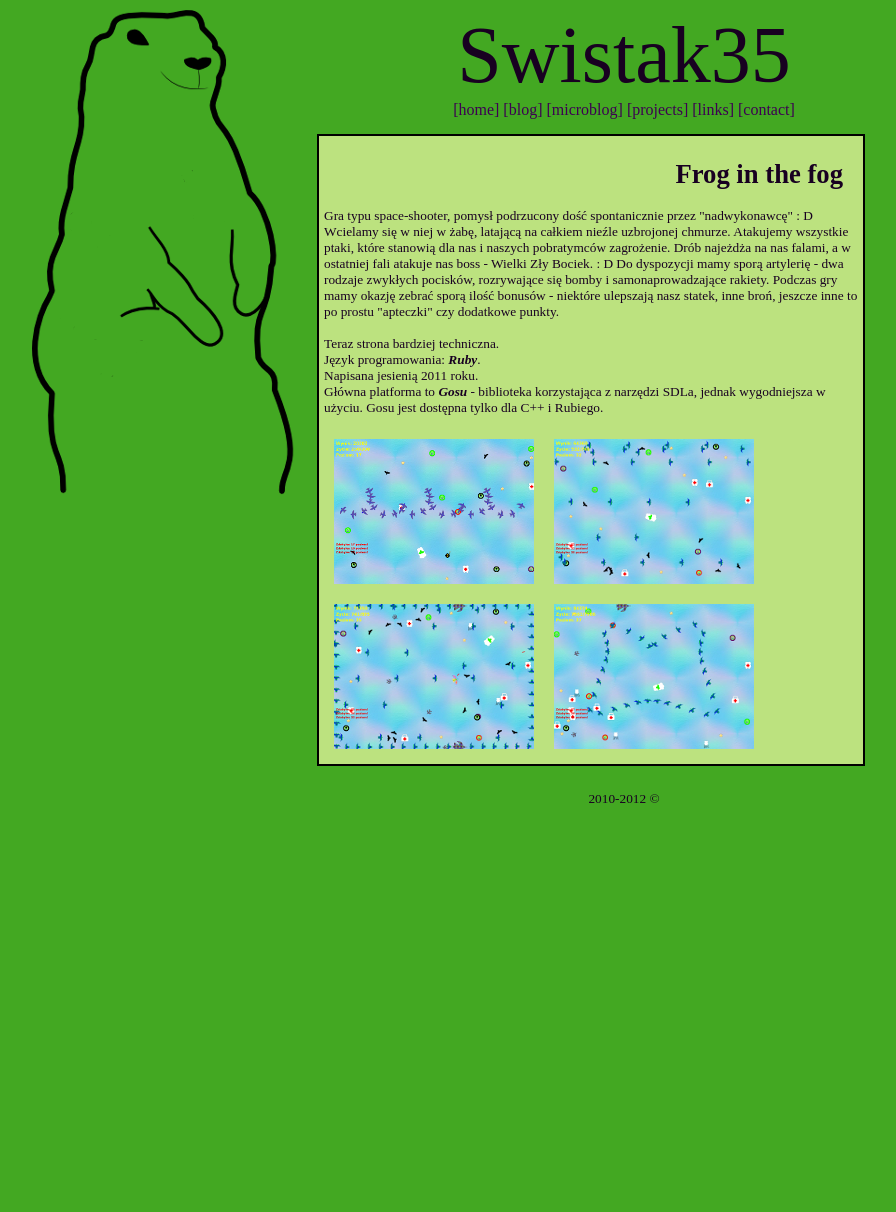
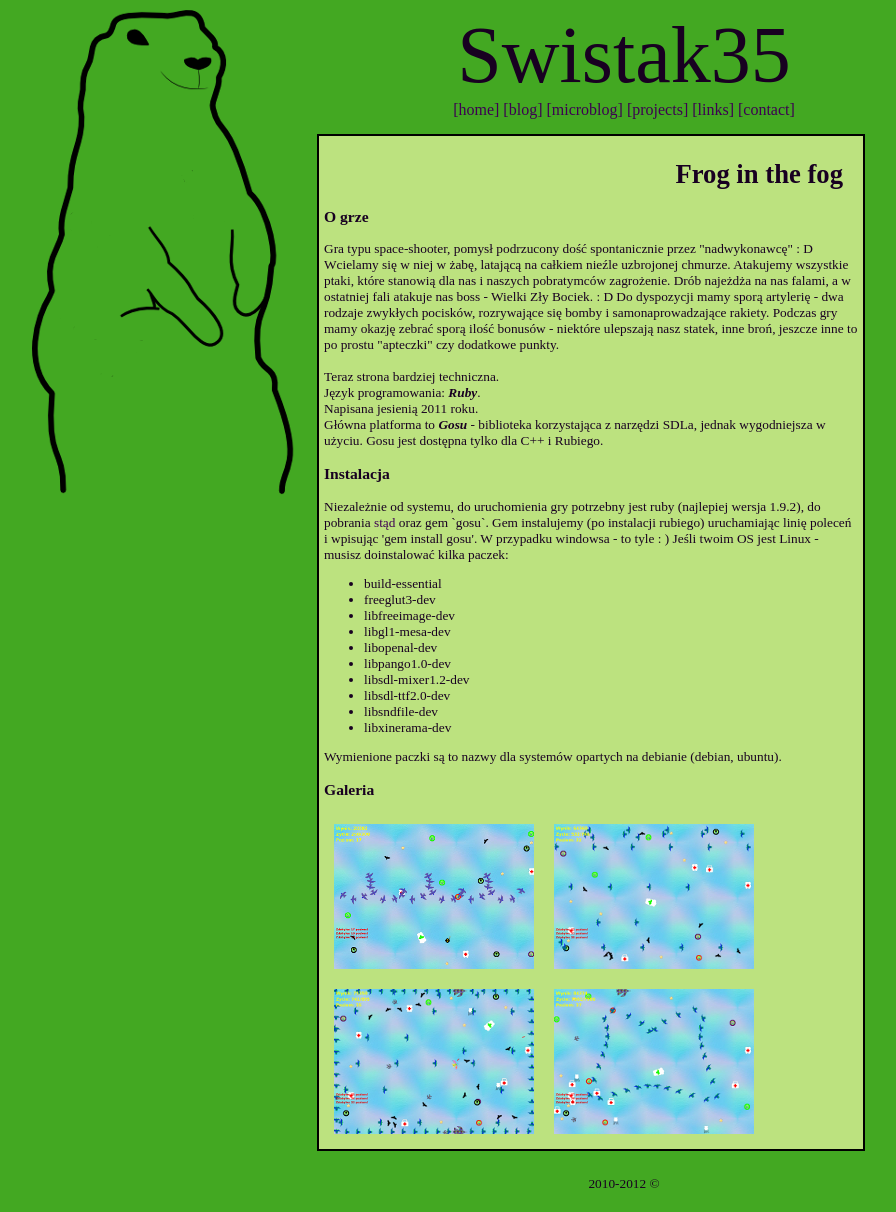
Before and after one commit to swistak35/swistak35.github.com, a Jekyll site: the page built from proj/froginthefog/index.html, in a window 1280 px wide. Shown: the whole page, without its empty margins (156-1052 px from the left). Built offline with Jekyll 4.4.1, drawn with Linux system fonts in a browser that asks for light colours; some web fonts are replaced; before the commit the page ends 900 px from its top, so only the background shows below that.

Commit message:
updated desc for fitf

```diff
--- a/proj/froginthefog/index.html
+++ b/proj/froginthefog/index.html
@@ -5,6 +5,7 @@ title: Frog in the Fog
 
 <div class="rect proj">
   <h1>Frog in the fog</h1>
+  <h3>O grze</h3>
   <p>
     Gra typu space-shooter, pomysł podrzucony dość spontanicznie przez "nadwykonawcę" : D Wcielamy się w niej w żabę, latającą na całkiem nieźle uzbrojonej chmurze. Atakujemy wszystkie ptaki, które stanowią dla nas i naszych pobratymców zagrożenie. Drób najeżdża na nas falami, a w ostatniej fali atakuje nas boss - Wielki Zły Bociek. : D Do dyspozycji mamy sporą artylerię - dwa rodzaje zwykłych pocisków, rozrywające się bomby i samonaprowadzające rakiety. Podczas gry mamy okazję zebrać sporą ilość bonusów - niektóre ulepszają nasz statek, inne broń, jeszcze inne to po prostu "apteczki" czy dodatkowe punkty.
     <br/><br/>
@@ -13,6 +14,26 @@ title: Frog in the Fog
     Napisana jesienią 2011 roku.<br/>
     Główna platforma to <em>Gosu</em> - biblioteka korzystająca z narzędzi SDLa, jednak wygodniejsza w użyciu. Gosu jest dostępna tylko dla C++ i Rubiego.<br/>
   </p>
+  <h3>Instalacja</h3>
+  <p>
+    Niezależnie od systemu, do uruchomienia gry potrzebny jest ruby (najlepiej wersja 1.9.2), do pobrania <a href="http://ruby-lang.org/pl/">stąd</a> oraz gem `gosu`. Gem instalujemy (po instalacji rubiego) uruchamiając linię poleceń i wpisując 'gem install gosu'.
+    W przypadku windowsa - to tyle : )
+    Jeśli twoim OS jest Linux - musisz doinstalować kilka paczek:
+    <ul>
+      <li>build-essential</li>
+      <li>freeglut3-dev</li>
+      <li>libfreeimage-dev</li>
+      <li>libgl1-mesa-dev</li>
+      <li>libopenal-dev</li>
+      <li>libpango1.0-dev</li>
+      <li>libsdl-mixer1.2-dev</li>
+      <li>libsdl-ttf2.0-dev</li>
+      <li>libsndfile-dev</li>
+      <li>libxinerama-dev</li>
+    </ul>
+    Wymienione paczki są to nazwy dla systemów opartych na debianie (debian, ubuntu).
+  </p>
+  <h3>Galeria</h3>
   <a href="1.png" rel="prettyPhoto[gallery]">
     <div class='thumb'>
       <img src="1t.png">
```
